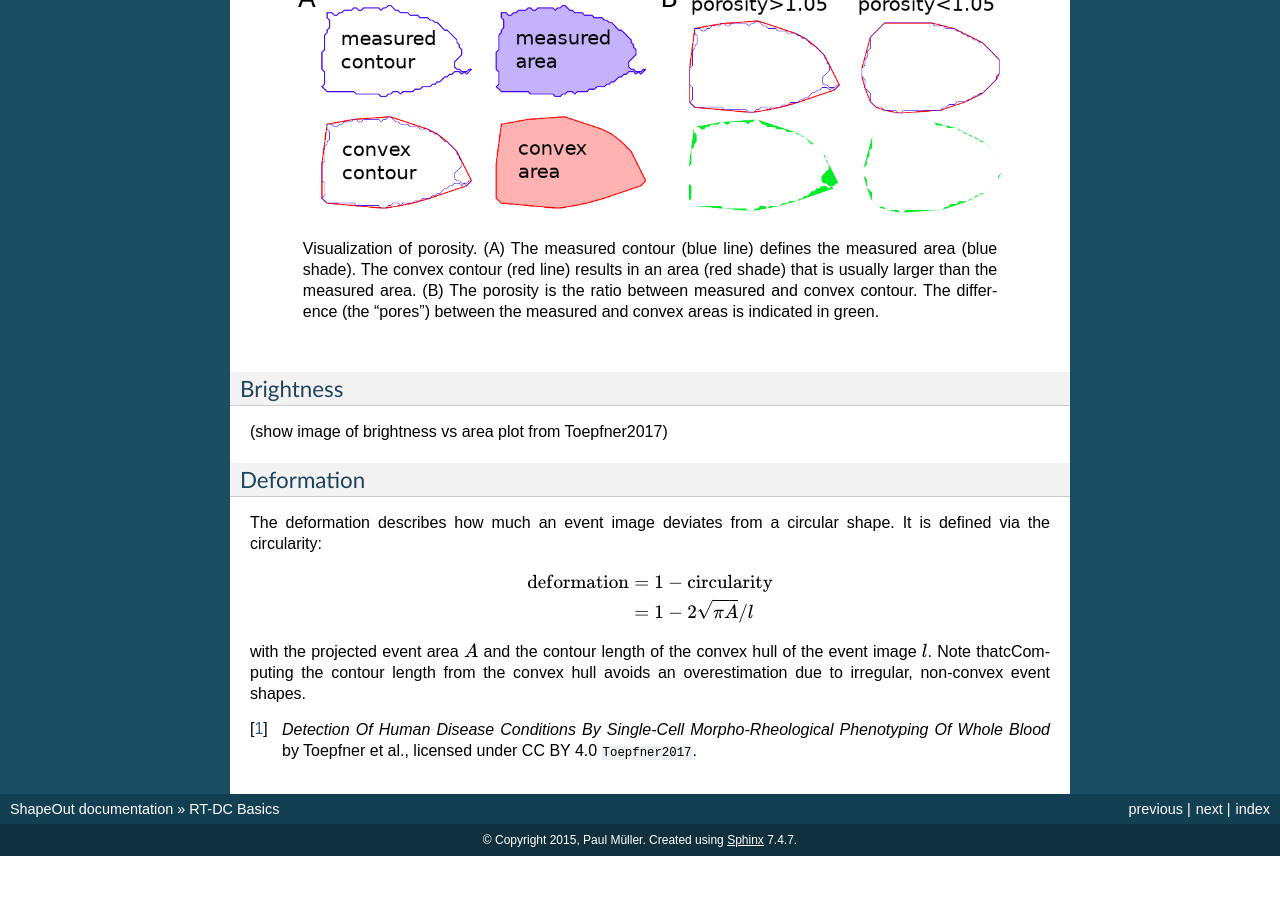
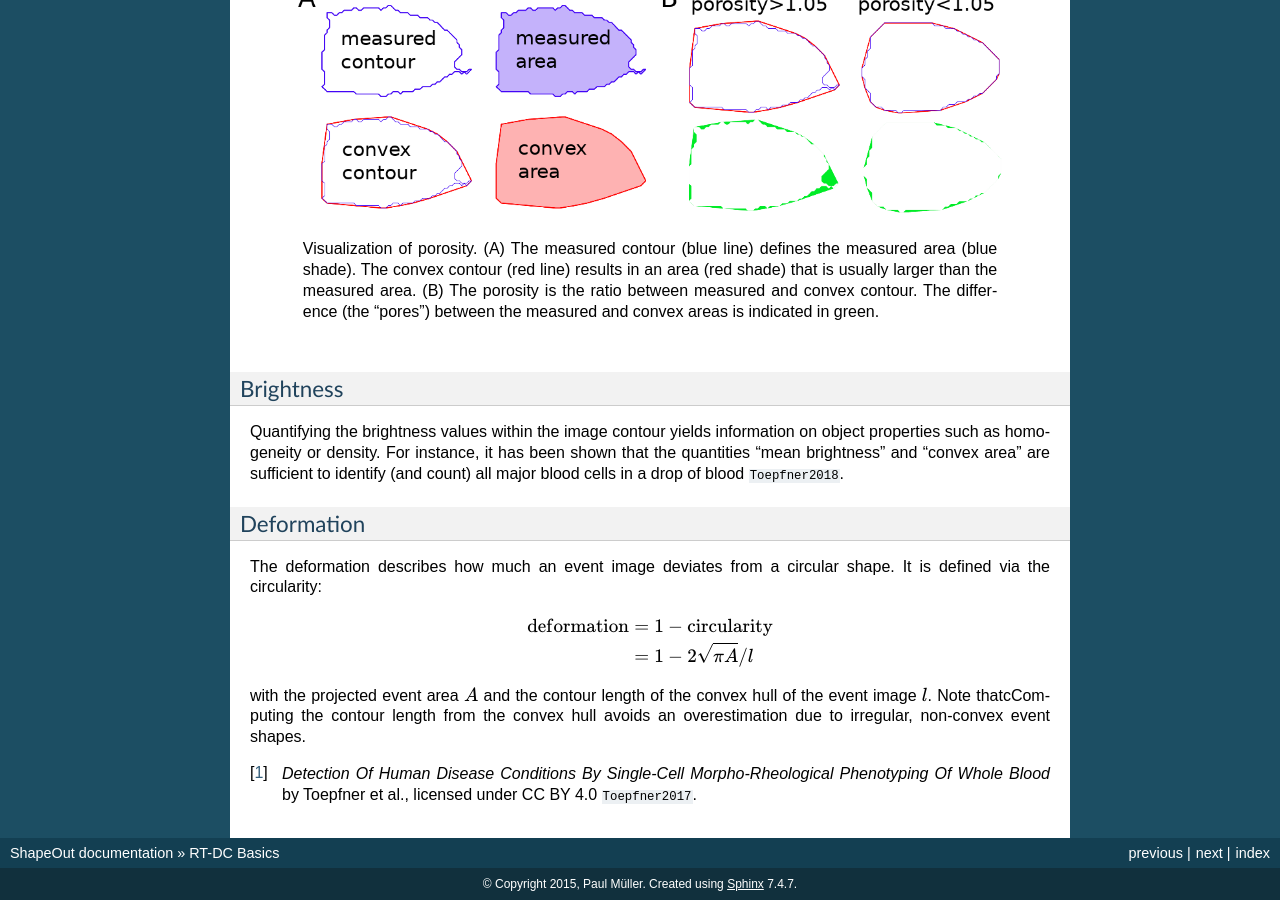
Before and after one commit to ZELLMECHANIK-DRESDEN/ShapeOut, a Sphinx documentation site: the page built from docs/sec_rtdc_basics.rst, in a window 1280 px wide and 900 px high, scrolled down 1245 px. Built offline with Sphinx 7.4.7, drawn with Linux system fonts in a browser that asks for light colours; pages that are not in the unit, such as notebooks, are missing from menus; the version number could not be read and is left out; cross-references to code outside the pages are shown as plain code; before the commit the page ends 2101 px from its top, so only the background shows below that.

Commit message:
docs: brightness feature text

```diff
--- a/docs/sec_rtdc_basics.rst
+++ b/docs/sec_rtdc_basics.rst
@@ -65,7 +65,11 @@ and is, as such, subject to pixelation artifacts.
 
 Brightness
 ----------
-(show image of brightness vs area plot from Toepfner2017)
+Quantifying the brightness values within the image contour yields
+information on object properties such as homogeneity or density.
+For instance, it has been shown that the quantities "mean brightness" and
+"convex area" are sufficient to identify (and count) all major blood cells
+in a drop of blood :cite:`Toepfner2018`.
 
 
 Deformation
```
